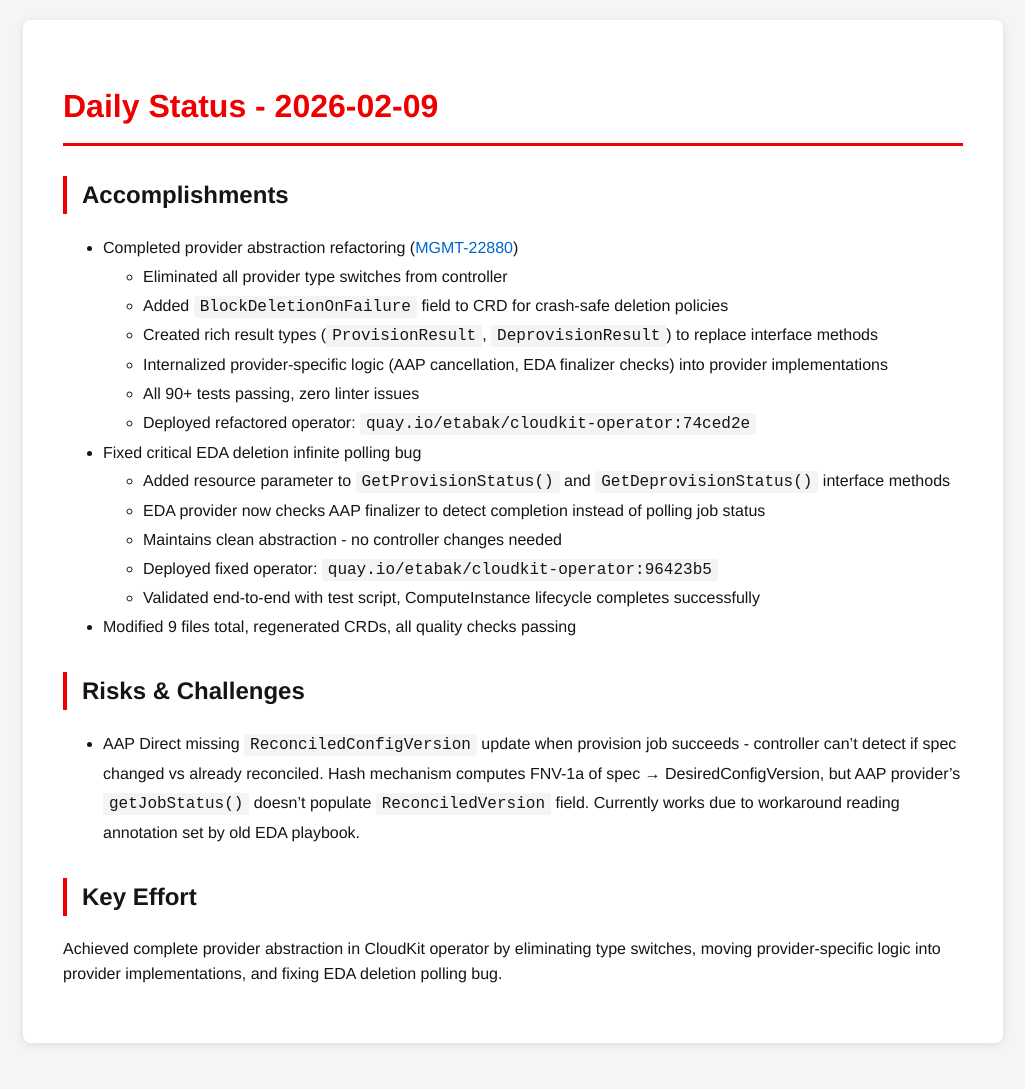
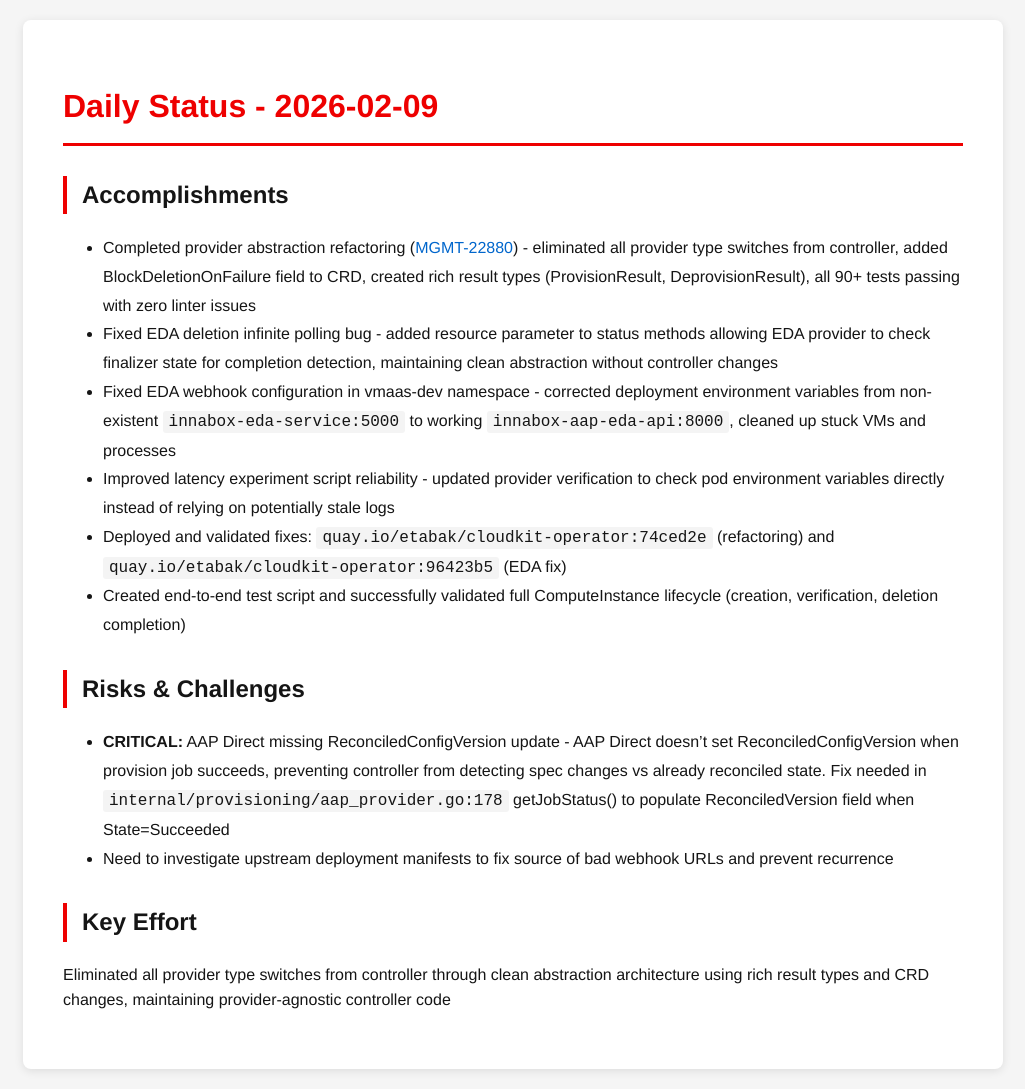
Before and after one commit to tzvatot/daily-status, a Jekyll site: the page built from 2026-02-09.md, in a window 1280 px wide. Shown: the whole page, without its empty margins (127-1152 px from the left). Built offline with Jekyll 4.4.1, drawn with Linux system fonts in a browser that asks for light colours; before the commit the page ends 1063 px from its top, so only the background shows below that.

Commit message:
Daily status update - 2026-02-09

```diff
--- a/2026-02-09.md
+++ b/2026-02-09.md
@@ -7,23 +7,16 @@ date: 2026-02-09
 # Daily Status - 2026-02-09
 
 ## Accomplishments
-- Completed provider abstraction refactoring ([MGMT-22880](https://issues.redhat.com/browse/MGMT-22880))
-  - Eliminated all provider type switches from controller
-  - Added `BlockDeletionOnFailure` field to CRD for crash-safe deletion policies
-  - Created rich result types (`ProvisionResult`, `DeprovisionResult`) to replace interface methods
-  - Internalized provider-specific logic (AAP cancellation, EDA finalizer checks) into provider implementations
-  - All 90+ tests passing, zero linter issues
-  - Deployed refactored operator: `quay.io/etabak/cloudkit-operator:74ced2e`
-- Fixed critical EDA deletion infinite polling bug
-  - Added resource parameter to `GetProvisionStatus()` and `GetDeprovisionStatus()` interface methods
-  - EDA provider now checks AAP finalizer to detect completion instead of polling job status
-  - Maintains clean abstraction - no controller changes needed
-  - Deployed fixed operator: `quay.io/etabak/cloudkit-operator:96423b5`
-  - Validated end-to-end with test script, ComputeInstance lifecycle completes successfully
-- Modified 9 files total, regenerated CRDs, all quality checks passing
+- Completed provider abstraction refactoring ([MGMT-22880](https://issues.redhat.com/browse/MGMT-22880)) - eliminated all provider type switches from controller, added BlockDeletionOnFailure field to CRD, created rich result types (ProvisionResult, DeprovisionResult), all 90+ tests passing with zero linter issues
+- Fixed EDA deletion infinite polling bug - added resource parameter to status methods allowing EDA provider to check finalizer state for completion detection, maintaining clean abstraction without controller changes
+- Fixed EDA webhook configuration in vmaas-dev namespace - corrected deployment environment variables from non-existent `innabox-eda-service:5000` to working `innabox-aap-eda-api:8000`, cleaned up stuck VMs and processes
+- Improved latency experiment script reliability - updated provider verification to check pod environment variables directly instead of relying on potentially stale logs
+- Deployed and validated fixes: `quay.io/etabak/cloudkit-operator:74ced2e` (refactoring) and `quay.io/etabak/cloudkit-operator:96423b5` (EDA fix)
+- Created end-to-end test script and successfully validated full ComputeInstance lifecycle (creation, verification, deletion completion)
 
 ## Risks & Challenges
-- AAP Direct missing `ReconciledConfigVersion` update when provision job succeeds - controller can't detect if spec changed vs already reconciled. Hash mechanism computes FNV-1a of spec → DesiredConfigVersion, but AAP provider's `getJobStatus()` doesn't populate `ReconciledVersion` field. Currently works due to workaround reading annotation set by old EDA playbook.
+- **CRITICAL:** AAP Direct missing ReconciledConfigVersion update - AAP Direct doesn't set ReconciledConfigVersion when provision job succeeds, preventing controller from detecting spec changes vs already reconciled state. Fix needed in `internal/provisioning/aap_provider.go:178` getJobStatus() to populate ReconciledVersion field when State=Succeeded
+- Need to investigate upstream deployment manifests to fix source of bad webhook URLs and prevent recurrence
 
 ## Key Effort
-Achieved complete provider abstraction in CloudKit operator by eliminating type switches, moving provider-specific logic into provider implementations, and fixing EDA deletion polling bug.
+Eliminated all provider type switches from controller through clean abstraction architecture using rich result types and CRD changes, maintaining provider-agnostic controller code
```
